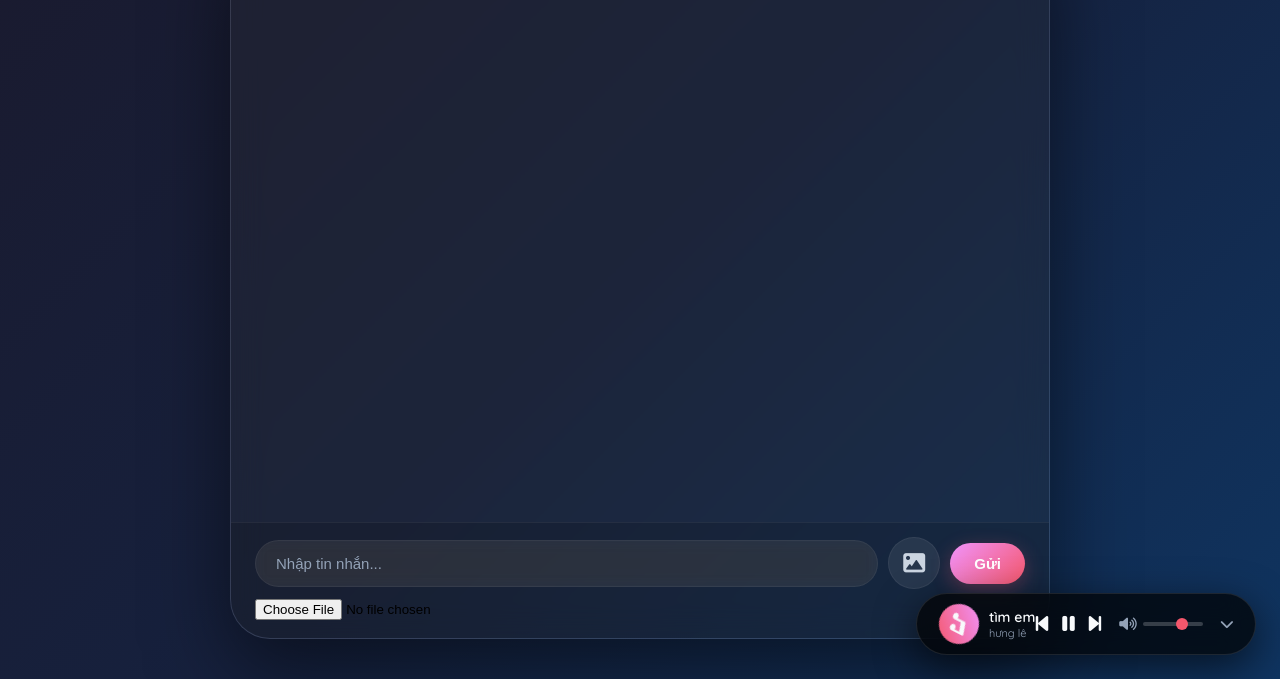
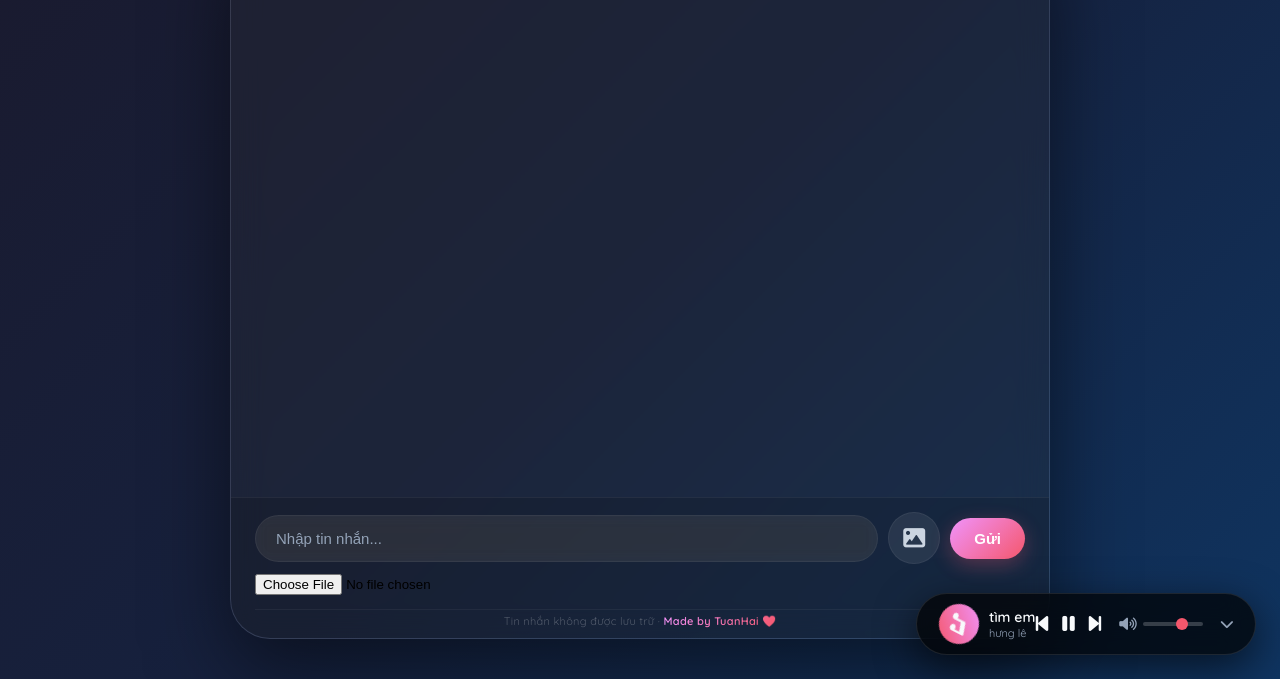
Before and after one commit to Tuanh4iz/chat-app, a website: page public/index.html in a window 1280 px wide. Both pictures are taken after typing "Sample" into the empty fields and a click on the button "Vào phòng chat". Shown: the part 121-800 px from the top of the page. Drawn offline with Linux system fonts and the light colour scheme.

Commit message:
Update index.html

```diff
--- a/public/index.html
+++ b/public/index.html
@@ -4,11 +4,9 @@
   <meta charset="UTF-8" />
   <meta name="viewport" content="width=device-width, initial-scale=1.0, maximum-scale=1.0, user-scalable=no" />
   <title>Chat Ấm Áp</title>
-  <!-- Font Awesome & Google Fonts -->
   <link rel="stylesheet" href="https://cdnjs.cloudflare.com/ajax/libs/font-awesome/6.0.0-beta3/css/all.min.css" />
   <link href="https://fonts.googleapis.com/css2?family=Quicksand:wght@400;500;600;700&display=swap" rel="stylesheet" />
   <style>
-    /* ===== RESET ===== */
     * { margin: 0; padding: 0; box-sizing: border-box; }
     body {
       font-family: 'Quicksand', sans-serif;
@@ -19,7 +17,6 @@
       align-items: center;
       padding: 16px;
     }
-    /* ===== LOGIN ===== */
     .login-screen {
       background: rgba(255, 255, 255, 0.08);
       backdrop-filter: blur(12px);
@@ -83,7 +80,6 @@
     .login-screen .btn:hover { transform: scale(1.02); box-shadow: 0 12px 32px rgba(245, 87, 108, 0.6); }
     .login-screen .error { color: #f87171; font-size: 14px; margin-top: 10px; min-height: 22px; }
 
-    /* ===== CHAT ===== */
     .chat-container {
       width: 100%;
       max-width: 820px;
@@ -101,7 +97,6 @@
     }
     .chat-container.hidden { display: none; }
 
-    /* ===== HEADER ===== */
     .chat-header {
       padding: 18px 28px;
       background: rgba(255, 255, 255, 0.05);
@@ -197,7 +192,6 @@
       box-shadow: 0 0 24px rgba(255, 255, 255, 0.15);
     }
 
-    /* ===== MESSAGES ===== */
     .chat-messages {
       flex: 1;
       padding: 20px 24px;
@@ -279,9 +273,8 @@
       to { opacity: 1; transform: translateY(0); }
     }
 
-    /* ===== FOOTER ===== */
     .chat-footer {
-      padding: 14px 24px 18px;
+      padding: 14px 24px 10px;
       background: rgba(0, 0, 0, 0.3);
       border-top: 1px solid rgba(255, 255, 255, 0.06);
       display: flex;
@@ -374,6 +367,23 @@
     .image-preview .remove-img:hover {
       background: #ef4444;
       transform: scale(1.1);
+    }
+
+    /* === DÒNG CHỮ THÔNG BÁO NHỎ === */
+    .chat-footer .footer-note {
+      text-align: center;
+      font-size: 11px;
+      color: rgba(255, 255, 255, 0.25);
+      padding-top: 4px;
+      border-top: 1px solid rgba(255, 255, 255, 0.05);
+      margin-top: 4px;
+      letter-spacing: 0.3px;
+    }
+    .chat-footer .footer-note span {
+      background: linear-gradient(135deg, #f093fb, #f5576c);
+      -webkit-background-clip: text;
+      -webkit-text-fill-color: transparent;
+      font-weight: 600;
     }
 
     /* ===== MUSIC PLAYER ===== */
@@ -500,7 +510,6 @@
     }
     .music-player .toggle-expand:hover { color: #f8fafc; }
 
-    /* ===== RESPONSIVE - TỐI ƯU MOBILE ===== */
     @media (max-width: 640px) {
       body { padding: 8px; }
       .login-screen { padding: 32px 20px; border-radius: 28px; }
@@ -512,8 +521,8 @@
       .input-row input[type="text"] { font-size: 14px; padding: 12px 16px; }
       .btn { padding: 10px 18px; font-size: 14px; }
       .btn-icon { width: 44px; height: 44px; font-size: 18px; }
+      .chat-footer .footer-note { font-size: 10px; }
 
-      /* TỐI ƯU MUSIC PLAYER TRÊN MOBILE */
       .music-player {
         bottom: 10px;
         right: 10px;
@@ -544,7 +553,7 @@
         padding: 2px 4px;
       }
       .music-player .volume-control {
-        display: none; /* Ẩn volume trên mobile để gọn */
+        display: none;
       }
       .music-player .toggle-expand {
         font-size: 12px;
@@ -566,7 +575,7 @@
 </head>
 <body>
 
-<!-- ===== LOGIN ===== -->
+<!-- LOGIN -->
 <div class="login-screen" id="loginScreen">
   <div class="logo"><i class="fas fa-comment-dots"></i></div>
   <h1>Chào bạn 👋</h1>
@@ -579,7 +588,7 @@
   </form>
 </div>
 
-<!-- ===== CHAT ===== -->
+<!-- CHAT -->
 <div class="chat-container hidden" id="chatContainer">
   <div class="chat-header">
     <div class="left">
@@ -600,7 +609,9 @@
       </a>
     </div>
   </div>
+
   <div class="chat-messages" id="messageBox"></div>
+
   <div class="chat-footer">
     <div class="image-preview" id="imagePreview" style="display:none;">
       <img id="previewImg" src="#" alt="preview" />
@@ -612,10 +623,15 @@
       <button class="btn" id="sendBtn">Gửi</button>
     </div>
     <input type="file" id="fileInput" accept="image/*" />
+
+    <!-- DÒNG CHỮ NHỎ THÔNG BÁO -->
+    <div class="footer-note">
+      Tin nhắn không được lưu trữ · <span>Made by TuanHai 💙</span>
+    </div>
   </div>
 </div>
 
-<!-- ===== MUSIC PLAYER ===== -->
+<!-- MUSIC PLAYER -->
 <div class="music-player" id="musicPlayer">
   <div class="progress-bar" id="progressBar" style="width:0%;"></div>
   <div class="player-info" id="playerInfo">
@@ -758,14 +774,12 @@
       }
     });
 
-    // ===== AUTO PLAY (thử phát nhạc khi tải trang) =====
     function tryAutoPlay() {
       audio.play().then(() => {
         isPlaying = true;
         updatePlayButton();
       }).catch(() => {
-        // Trình duyệt chặn autoplay, không sao cả
-        console.log('Autoplay bị chặn, người dùng cần bấm play');
+        console.log('Autoplay bị chặn');
       });
     }
 
@@ -789,7 +803,6 @@
       loginScreen.classList.add('hidden');
       chatContainer.classList.remove('hidden');
 
-      // Tải nhạc và thử autoplay
       loadTrack(0);
       setTimeout(tryAutoPlay, 300);
 
@@ -802,7 +815,6 @@
     }
 
     function connect() {
-      // ===== ĐÃ SỬA: DÙNG window.location.host =====
       const protocol = window.location.protocol === 'https:' ? 'wss:' : 'ws:';
       const host = window.location.host;
       const url = protocol + '//' + host;
```
